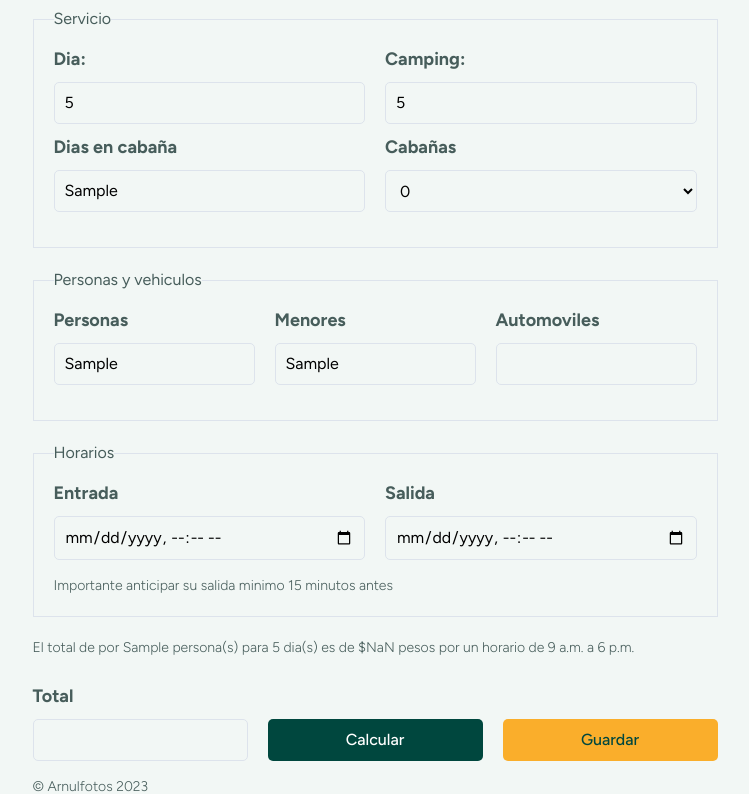
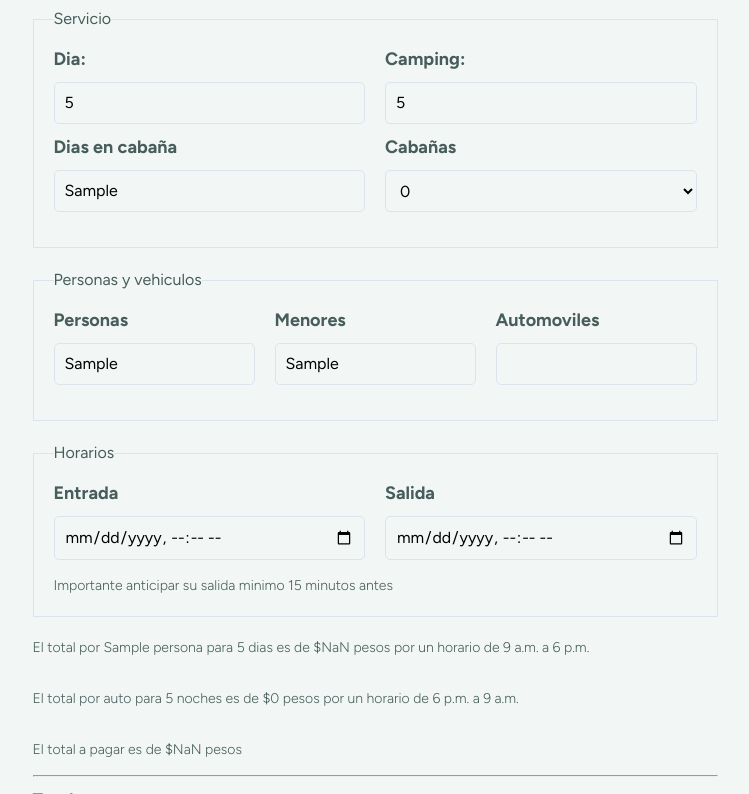
Before and after one commit to Arnulfotos/calcBLP, a plain HTML site: page index.html in a window 1280 px wide. Both pictures are taken after typing "Sample", "5", "5", "Sample", "Sample", "Sample" into the empty fields and a click on the input "Calcular". Shown: the part 218-1012 px from the top of the page, without its empty margins (265-1014 px from the left). Drawn offline with Linux system fonts and the light colour scheme.

Commit message:
Se agrego funcionalida de calculo con buena ui en texto

```diff
--- a/index.html
+++ b/index.html
@@ -13,7 +13,6 @@
       />
       <link href="style.css" rel="stylesheet" type="text/css" />
     </head>
-
     <body>
       <div class="form-main-wrapper">
         <div class="form-wrapper">
@@ -25,15 +24,12 @@
               <p id="d1"></p>
             </div>
           </div>
-
           <form action="" id="form">
             <div class="container">
               <label for="nombre" class="texto-formulario">Nombre</label>
-
               <input type="text" class="texto-input" name="nombre" id="nombre" />
             </div>
             <!-- nombre -->
-
             <fieldset>
               <legend>Servicio</legend>
               <div class="container-flex">
@@ -43,7 +39,6 @@
                   >
                   <input class="texto-input" id="entrada-general" type="number" />
                 </div>
-
                 <div>
                   <label for="camping" class="texto-formulario">Camping:</label>
                   <input id="camping" type="number" class="texto-input" />
@@ -71,7 +66,6 @@
               </div>
             </fieldset>
             <!-- servicio -->
-
             <fieldset>
               <legend>Personas y vehiculos</legend>
               <div class="flex-3">
@@ -81,21 +75,18 @@
                   >
                   <input id="num-personas" type="text" class="texto-input" />
                 </div>
-
                 <div>
                   <label for="camping" class="texto-formulario">Menores</label>
                   <input id="camping" type="text" class="texto-input" />
                 </div>
-
                 <div>
-                <label for="entrada-general" class="texto-formulario"
+                  <label for="auto" class="texto-formulario"
                   >Automoviles</label
                   >
-                <input id="entrada-general" type="text" class="texto-input" />
+                  <input id="auto" type="text" class="texto-input" />
                 </div>
               </div>
             </fieldset>
-
             <fieldset>
               <legend>Horarios</legend>
               <div class="container-flex">
@@ -110,9 +101,7 @@
               </div>
               <p>Importante anticipar su salida minimo 15 minutos antes</p>
             </fieldset>
-
             <div id="preview"></div>
-
             <div class="container-flex">
               <div>
                 <label for="total" class="texto-formulario">Total </label>
@@ -131,7 +120,6 @@
               </div>
             </div>
           </form>
-
           <!--
           This script places a badge on your repl's full-browser view back to your repl's cover
           page. Try various colors for the theme: dark, light, red, orange, yellow, lime, green,
@@ -142,7 +130,7 @@
           theme="purple"
           defer
           ></script>
-        <p>&copy; Arnulfotos 2023</p>
+          <p id="copyright"></p>
         </div>
       </div>
     </body>
--- a/script.js
+++ b/script.js
@@ -1,11 +1,17 @@
 const PRECIO_ENTRADA_GENERAL = 105;
+const PRECIO_CAMPING = 400;
 
 let date = new Date();
+
 let currentDate = `Fecha: ${date.getDate()}/${
   date.getMonth() + 1
 }/${date.getFullYear()}`;
 
 document.getElementById("d1").innerHTML = currentDate;
+
+let currentYear = `&copy; Arnulfotos ${date.getFullYear()}`
+
+document.getElementById("copyright").innerHTML = currentYear;
 
 document.getElementById("form").addEventListener("submit", computeResult);
 
@@ -13,17 +19,53 @@ function computeResult(e) {
 	const UIdias = document.getElementById("entrada-general").value;
 	const UIcamping = document.getElementById("camping").value;
 	const UInumDePersonas = document.getElementById("num-personas").value;
+	const UInumDeAutos = document.getElementById("auto").value;
+
+	const calcEntradaGeneral = UInumDePersonas * UIdias * PRECIO_ENTRADA_GENERAL
+	const calcCamping = UInumDeAutos * UIcamping * PRECIO_CAMPING;
+
+	const calcTotal = calcCamping + calcEntradaGeneral
 
 	let div = document.getElementById("preview");
 
+
+
+	let UIvalores = [UIdias, UInumDePersonas, UInumDeAutos, UIcamping]
+
+	let palabrasSingulares = ["dia", "persona", "auto", "noche"]
+	let palabrasSingulares2 = [...palabrasSingulares]
+
+	for (i = 0; i < palabrasSingulares.length; i++) {
+
+		if (UIvalores[i] > 1) {
+			palabrasSingulares[i] += "s"
+		}
+
+	}
+
+
+
+	const datoTextoCalc = {}
+
+	palabrasSingulares2.forEach((element, index) => {
+		datoTextoCalc[element] = palabrasSingulares[index];
+	});
+
+	console.log(datoTextoCalc)
+
+
+
 	/* ENTRADA GENERAL */
-  div.innerHTML += `<p> El total de por ${UInumDePersonas} persona(s) para ${UIdias} dia(s) es de $${
-    UInumDePersonas * UIdias * PRECIO_ENTRADA_GENERAL
-  } pesos por un horario de 9 a.m. a 6 p.m. </p> <br> <br>`;
+	div.innerHTML += `<p> El total por ${UInumDePersonas} ${datoTextoCalc.persona} para ${UIdias} ${datoTextoCalc.dia} es de $${calcEntradaGeneral} pesos por un horario de 9 a.m. a 6 p.m. </p> <br> <br>`;
 
 	/* CAMPING */
+	div.innerHTML += `<p> El total por ${UInumDeAutos} ${datoTextoCalc.auto} para ${UIcamping} ${datoTextoCalc.noche} es de $${calcCamping} pesos por un horario de 6 p.m. a 9 a.m. </p> <br> <br>`;
 
-  console.log(UIcamping, UIdias, UInumDePersonas, PRECIO_ENTRADA_GENERAL);
+	/* TOTAL */
+
+	div.innerHTML += `<p> El total a pagar es de $${calcTotal} pesos</p> <br>  <hr /> <br>`;
+
+
 
 	e.preventDefault();
 }
```
Lines whose indentation alone changed are shown as unchanged.
